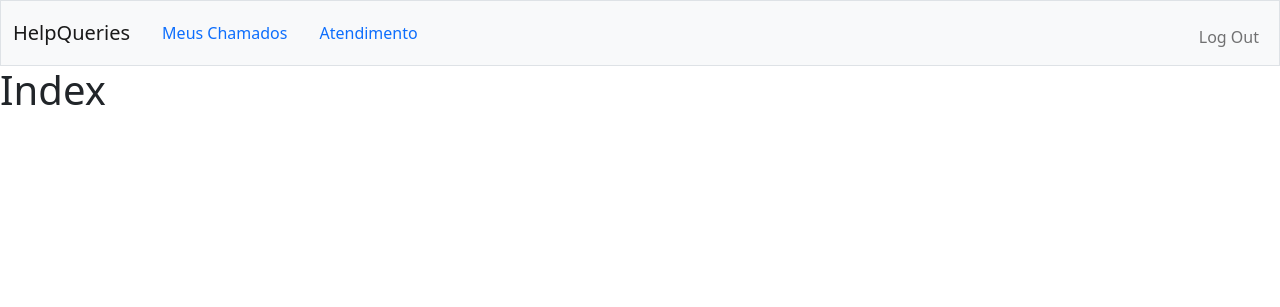
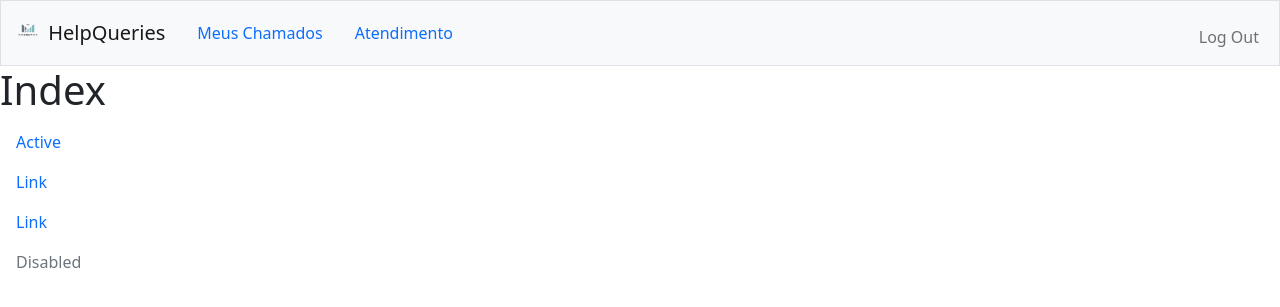
Before and after one commit to Duduhiro/HelpQueries, a Flask app: page / in a window 1280 px wide. Shown: the top 307 px of the page. Run offline with Flask 3, Linux system fonts and the light colour scheme; a user stored in the database is signed in.

Commit message:
created a logo

```diff
--- a/templates/index.html
+++ b/templates/index.html
@@ -21,6 +21,25 @@
 
     <h1>Index</h1>
 
+    <ul class="nav flex-column">
+        <li class="nav-item">
+            <a class="nav-link active" aria-current="page" href="#">Active</a>
+        </li>
+        <li class="nav-item">
+            <a class="nav-link" href="#">Link</a>
+        </li>
+        <li class="nav-item">
+            <a class="nav-link" href="#">Link</a>
+        </li>
+        <li class="nav-item">
+            <a class="nav-link disabled">Disabled</a>
+        </li>
+    </ul>
+
+    <div>
+
+    </div>
+
     <script>
         var dropdownElementList = [].slice.call(document.querySelectorAll('.dropdown-toggle'))
         var dropdownList = dropdownElementList.map(function (dropdownToggleEl) {
--- a/templates/layout.html
+++ b/templates/layout.html
@@ -18,7 +18,10 @@
 <body>
     <nav class="bg-light border navbar navbar-expand-md navbar-light">
         <div class="container-fluid">
-            <a class="navbar-brand" href="/">HelpQueries</a>
+            <a class="navbar-brand" href="/">
+                <img src="/static/logo_transparent.png" alt="" width="30" height="24" class="d-inline-block align-text-top">
+                HelpQueries
+            </a>
             <button aria-controls="navbar" aria-expanded="false" aria-label="Toggle navigation" class="navbar-toggler" data-bs-target="#navbar" data-bs-toggle="collapse" type="button">
                 <span class="navbar-toggler-icon"></span>
             </button>
--- a/templates/login.html
+++ b/templates/login.html
@@ -4,9 +4,9 @@
 
 {% block main %}
 <div class="container py-5 text-center">
-    <form action="/login" method="post" style="width: 300px; margin: 0 auto;">
+    <form action="/login" method="post" style="width: 200px; margin: 0 auto;">
         <div class="mb-3 form-floating">
-            <input name="user" placeholder="Usuário" type="text" class="form-control" id="floatingInput" autocomplete="off" autofocus>
+            <input name="user" placeholder="Usuário" type="text" class="form-control" id="floatingInput" autocomplete="off">
             <label for="floatingInput">Usuário</label>
         </div>
         <div class="mb-3 form-floating">
```
Also changed, not shown: static/logo_transparent.png (added), 2 other files.
